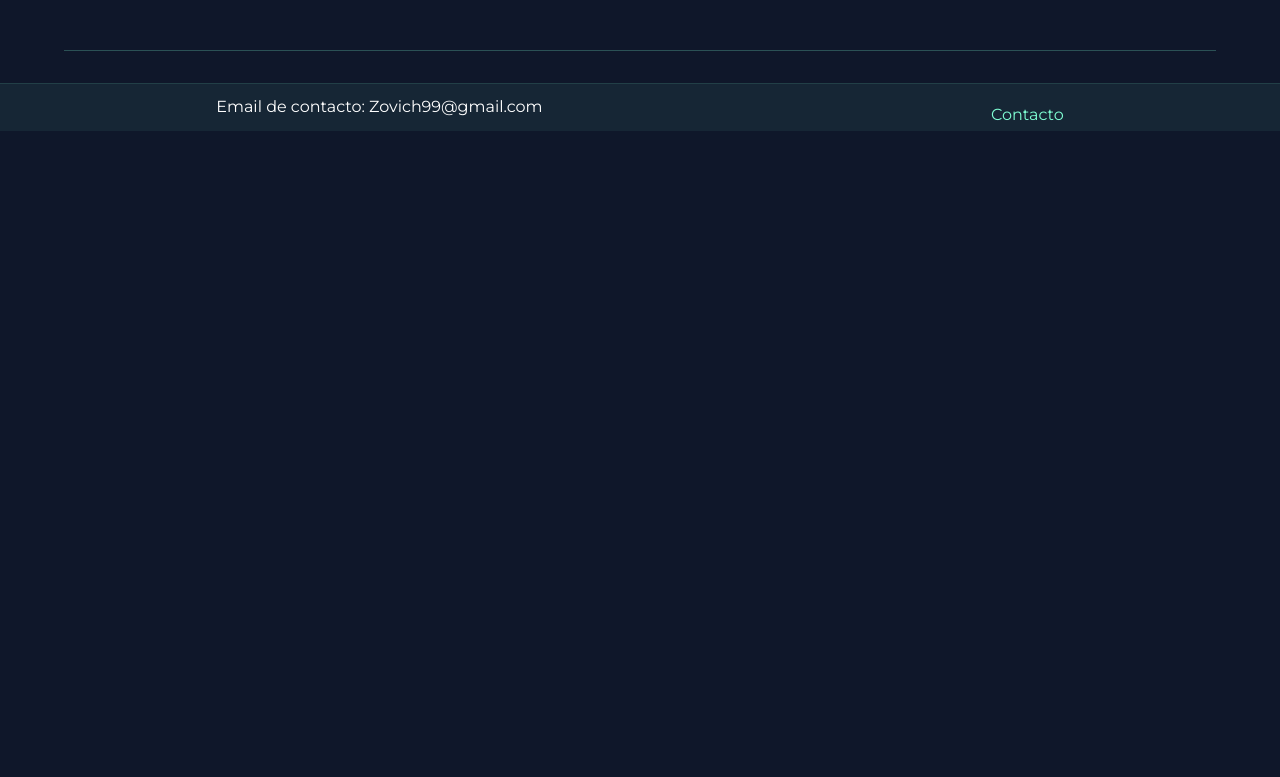
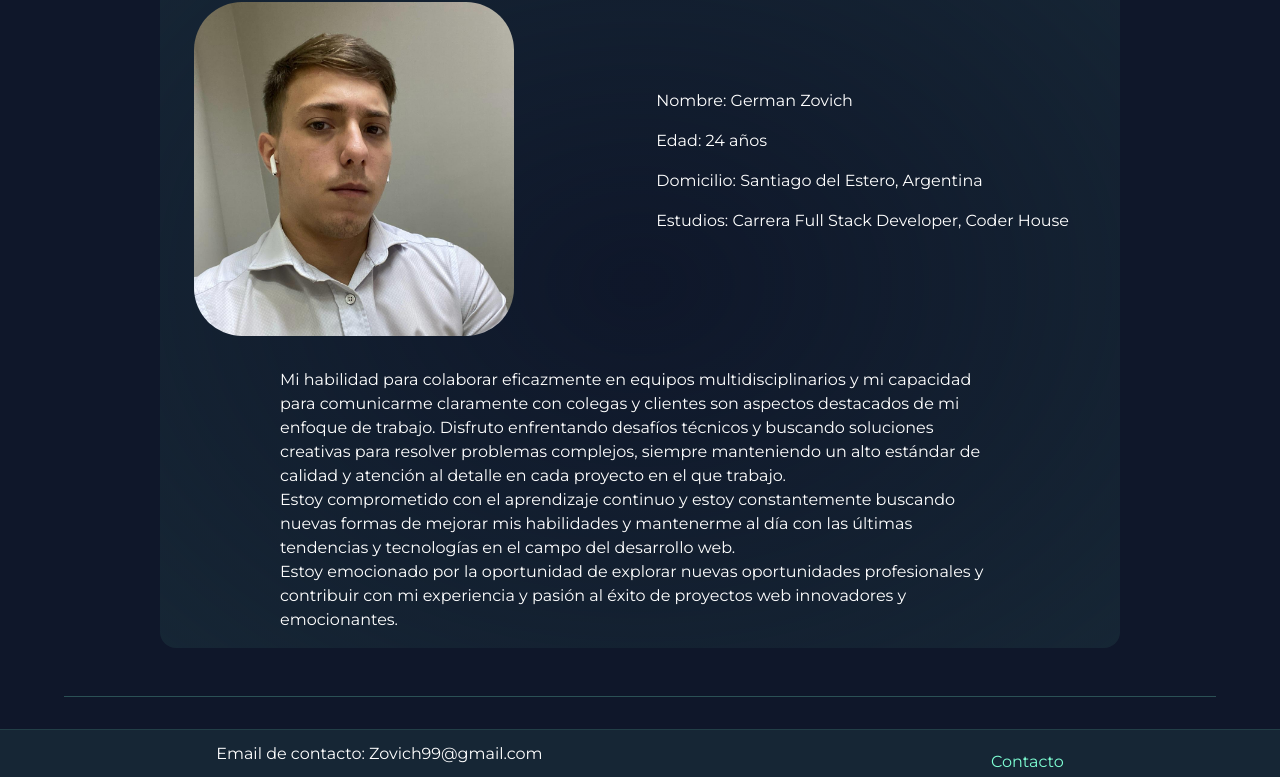
Before and after one commit to GermanZovich/Pre-entrega-3-GermanZovich, a plain HTML site: page pages/curriculum.html in a window 1280 px wide. Shown: the part 185-962 px from the top of the page. Before the commit the page ends 800 px from the top, so only its background shows below. Drawn offline with nearby package versions, Linux system fonts and the light colour scheme.

Commit message:
le aplique estilos al curriculum

```diff
--- a/pages/curriculum.html
+++ b/pages/curriculum.html
@@ -48,12 +48,30 @@
           </nav>
     </header>
 
-    <section class="contenedor-curriculum">
-      <div class="tarjeta-estilos">
-        <h2 class="h2-info">Curriculum</h2>
+    <div class="contenedor-curriculum">
+        <div class="tarjeta-curriculum tarjeta-estilos">
+            <h2 class="h2-info">Curriculum Vitae</h2>
+            <section class="contenido-principal">
+              <div class="contenedor-imagen-curriculum">
+                <img class="curriculum-foto" alt="una imagen de german zovich" src="../resources/img/german.jpeg" >
+              </div>
+              <div class="contenedor-datos-principales">
+                <p><span>Nombre: </span>German Zovich</p>
+                <p><span>Edad: </span>24 años</p>
+                <p><span>Domicilio: </span>Santiago del Estero, Argentina</p>
+                <p><span>Estudios:</span> Carrera Full Stack Developer, Coder House</p>
+              </div>
+            </section>
+            <section class="contenedor-curriculum-secundario">
+              <p>Mi habilidad para colaborar eficazmente en equipos multidisciplinarios y mi capacidad para comunicarme claramente con colegas y clientes son aspectos destacados de mi enfoque de trabajo. Disfruto enfrentando desafíos técnicos y buscando soluciones creativas para resolver problemas complejos, siempre manteniendo un alto estándar de calidad y atención al detalle en cada proyecto en el que trabajo.<br>
 
-    </div>
-  </section>
+                Estoy comprometido con el aprendizaje continuo y estoy constantemente buscando nuevas formas de mejorar mis habilidades y mantenerme al día con las últimas tendencias y tecnologías en el campo del desarrollo web.<br>
+
+                Estoy emocionado por la oportunidad de explorar nuevas oportunidades profesionales y contribuir con mi experiencia y pasión al éxito de proyectos web innovadores y emocionantes.<br></p>
+            </section>
+        </div>
+    </section>
+  </div>
 
 
     <div class="contenedor-linea">
--- a/sass/_base.scss
+++ b/sass/_base.scss
@@ -53,8 +53,9 @@ $color-borde-tarjetas:rgba(127, 255, 212, 0.114);
         align-items: $align-items;
       }
 
-      @mixin grid-container($columns: 12, $gap: 20px) {
+      @mixin grid-container($columns: 12, $row: 1, $gap: 20px) {
         display: grid;
         grid-template-columns: repeat($columns, 1fr);
+        grid-template-rows: repeat($row, 1fr);
         gap: $gap;
       }
--- a/sass/pages/_curriculum.scss
+++ b/sass/pages/_curriculum.scss
@@ -1,6 +1,44 @@
 
 .contenedor-curriculum{
-    width: 85%;
+    width: 75vw;
     margin: auto;
+}
+
+.tarjeta-curriculum{
+    @include flexbox(column, center, center);
+    @include MQ-md{
+        width: 75vw;
+    }
+}
+
+.contenido-principal{
+    @include flexbox(row, flex-start, center);
+}
+
+.contenedor-imagen-curriculum{
+    @include MQ-md{
+        width: 30rem;
+    }
+}
+
+.curriculum-foto{
+    width: 120px;
+
+    @include MQ-md{
+        width: 320px;
+        border-radius: 3rem;
+    }
 
 }
+
+.contenedor-datos-principales{
+
+    @include flexbox(column, center, flex-start);
+    width: 50%;
+}
+
+.contenedor-curriculum-secundario{
+    margin: auto;
+    padding-top:2rem;
+    width:75%;
+}
--- a/sass/pages/_info.scss
+++ b/sass/pages/_info.scss
@@ -5,7 +5,6 @@
 
     @include MQ-md{
         margin-top: 2rem;
-        height: 72.4vh;
     }
 }
 
```
Also changed, not shown: index.html (+1 -1 lines), pages/info.html (+7 -2 lines), css/styles.css, resources/img/german.jpeg (added), 1 other file.
